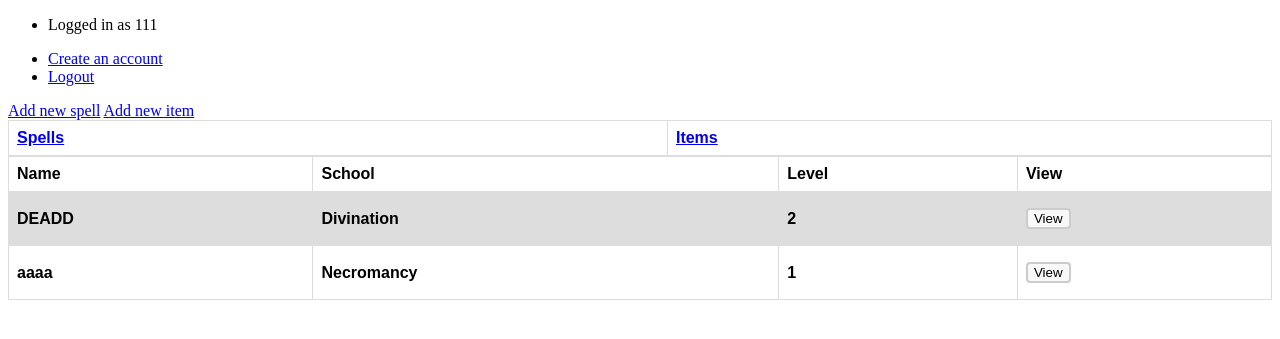
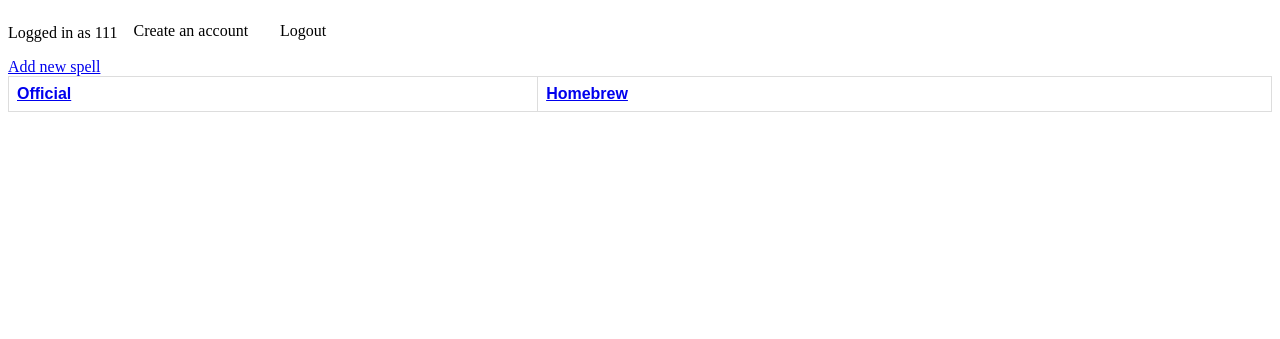
Before and after one commit to Dinnoman17441/DNDDATABASE, a Flask app: page /spells in a window 1280 px wide. Shown: the top 339 px of the page. Run offline with Flask 2, Linux system fonts and the light colour scheme; a user stored in the database is signed in; data comes from the database, SQL or seed files in the repository; both versions use the stored data as it was after the commit; lists and menus that the app fills with data are empty; some libraries are stand-ins or nearby versions.

Commit message:
0.1.12 | added table sort, removed "items"

```diff
--- a/main.py
+++ b/main.py
@@ -65,18 +65,17 @@
     return redirect('/')
 
 @app.route('/')
+def reroute():
+    return redirect('/spells')
+
+@app.route('/spells')
 def contents():
     return render_template('contents.html')
 
-@app.route('/spells')
-def spells():
-    spells = models.Spell.query.all()
+@app.route('/spells/<int:SourceID>')
+def spells(SourceID):
+    spells = models.Spell.query.filter_by(SourceID=SourceID).all()
     return render_template('spells.html', spells=spells)
-
-@app.route('/items')
-def items():
-    items = models.Item.query.all()
-    return render_template('items.html', items=items)
 
 @app.route('/addspell', methods = ["GET", "POST"])
 def addspell():
@@ -126,34 +125,6 @@
         return redirect("/spells")
     return render_template('addspell.html', schools=schools, sources=sources)
 
-@app.route('/additem', methods = ["GET", "POST"])
-def additem():
-    sources = models.Source.query.all()
-    types = models.Type.query.all()
-    if request.method == "POST":
-        new_item_name = request.form["item_name"]
-        new_item_rarity = request.form["item_rarity"]
-
-        new_item_type = request.form["item_type"]
-        new_item_type_id = models.Type.query.filter_by(TypeName = new_item_type).first()
-
-        new_item_source = request.form["item_source"]
-        new_item_source_id = models.Source.query.filter_by(SourceName = new_item_source).first()
-
-        new_item = models.Item(
-            ItemName = new_item_name,
-            ItemRarity = new_item_rarity,
-            owner = current_user(),
-            type = new_item_type_id,
-            source = new_item_source_id,
-        )
-
-        db.session.add(new_item)
-        db.session.commit()
-
-        return redirect("/items")
-    return render_template('additem.html', sources=sources, types=types)
-
 @app.route('/viewspell/<int:SpellID>', methods = ["GET", "POST"])
 def viewspell(SpellID):
     if request.method == "GET":
--- a/static/styles.css
+++ b/static/styles.css
@@ -33,3 +33,27 @@
   background-color: #f8f8f8;
   resize: none;
 }
+
+ul {
+  list-style-type: none;
+  margin: 0;
+  padding: 0;
+  overflow: hidden;
+  background-color: #rgb(209, 209, 209);
+}
+
+li {
+  float: left;
+}
+
+li a {
+  display: block;
+  color: black;
+  text-align: center;
+  padding: 14px 16px;
+  text-decoration: none;
+}
+
+li a:hover {
+  background-color: rgb(209, 209, 209);
+}
--- a/templates/contents.html
+++ b/templates/contents.html
@@ -5,6 +5,7 @@
     <meta name="viewport" content="width=device-width, initial-scale=1.0">
     <meta http-equiv="=X-UA-Compatible" content="ie=edge">
     <link rel="stylesheet" href="{{url_for('static', filename='styles.css')}}">
+    <script src="https://www.w3schools.com/lib/w3.js"></script>
     <title>Contents</title>
 </head>
 <body>
@@ -22,15 +23,14 @@
     <div class="addnew">
         {% if current_user %}
             <a href="/addspell">Add new spell</a>
-            <a href="/additem">Add new item</a>
         {% else %}
             <p>Log in to add new additions</p>
         {% endif %}
     </div>
     <table>
         <tr>
-            <th><a href="/spells">Spells</a></th>
-            <th><a href="/items">Items</a></th>
+            <th><a href="/spells/1">Official</a></th>
+            <th><a href="/spells/2">Homebrew</a></th>
         </tr>
     </table>
     <div class="content">
--- a/templates/spells.html
+++ b/templates/spells.html
@@ -1,16 +1,20 @@
 {% extends 'contents.html' %}
 {% block body %}
+<script src="https://www.kryogenix.org/code/browser/sorttable/sorttable.js"></script>
 
 
-<table>
+<table class="sortable" id="spellsTable">
+    <thead>
         <tr>
             <th>Name</th>
             <th>School</th>
             <th>Level</th>
             <th>View</th>
         </tr>
+    </thead>
+    <tbody>
         {% for item in spells %}
-        <tr>
+            <tr class="item">
                 <th>{{ item.SpellName }}</th>
                 <th>{{ item.school.SchoolName }}</th>
                 <th>{{ item.SpellLevel }}</th>
@@ -21,7 +25,7 @@
                 </td>
             </tr>
         {% endfor %}
+    </tbody>
 </table>
 
-
-{% endblock body %}
+{% endblock %}
```
Also changed, not shown: templates/additem.html (deleted, +0 -35 lines), templates/items.html (deleted, +0 -26 lines), dnd.db. Lines whose indentation alone changed are shown as unchanged.
